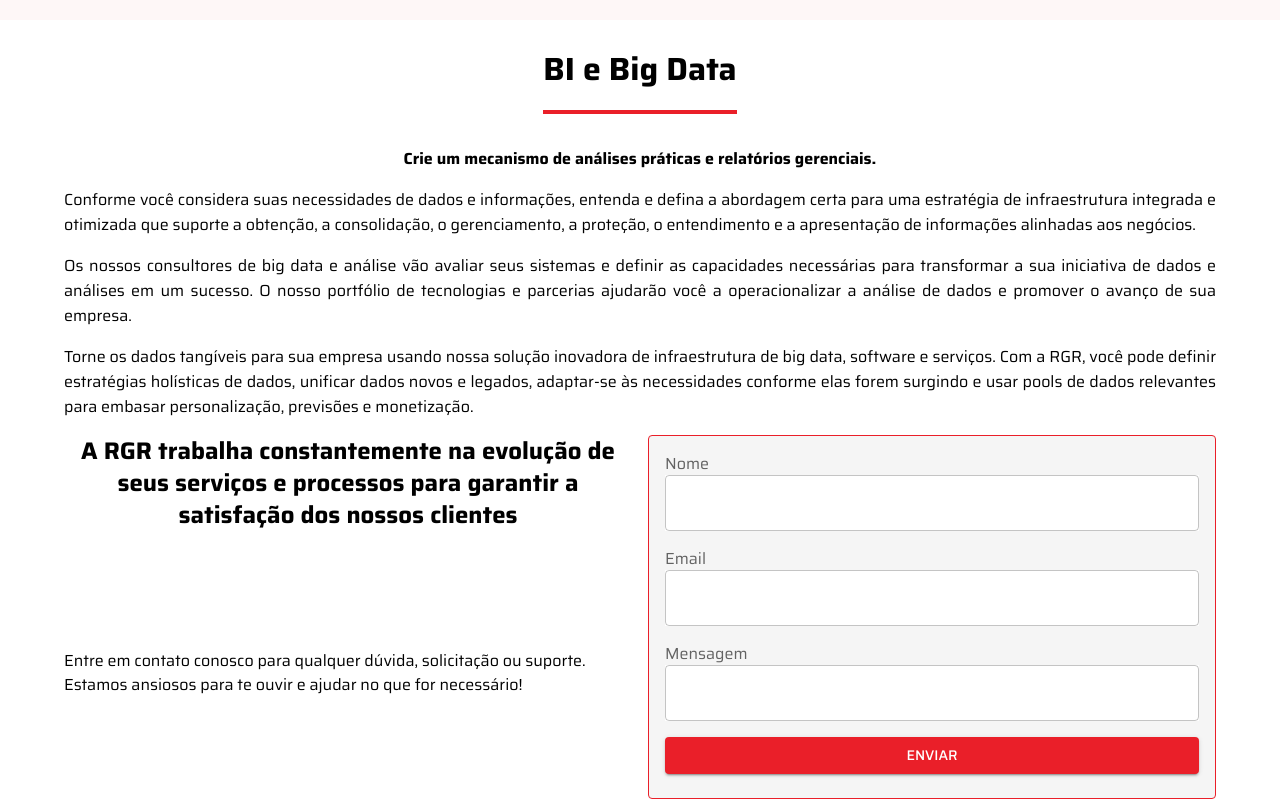
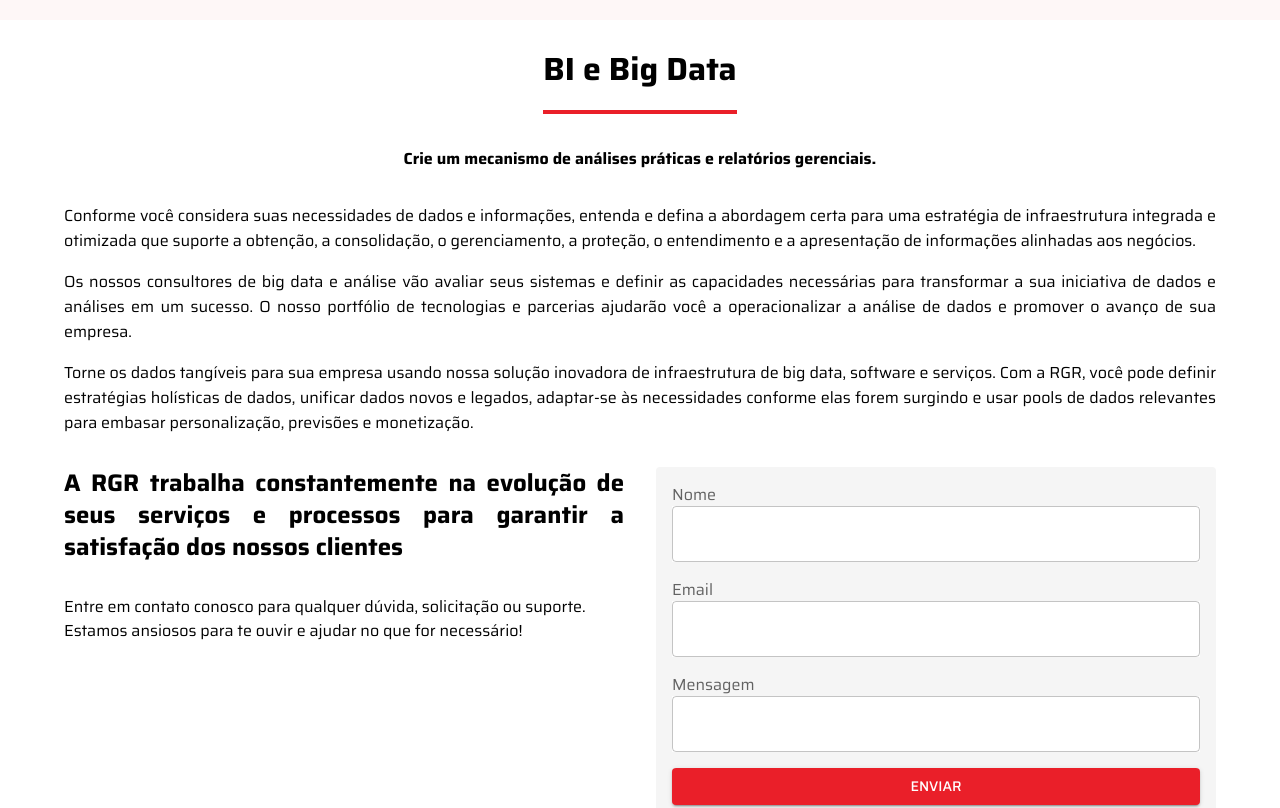
Before and after one commit to rgr-tecnologia/site, a Next.js app: page / in a window 1280 px wide. Shown: the part 2280-3088 px from the top of the page. Built offline with nearby package versions, Linux system fonts and the light colour scheme.

Commit message:
Adicionando notificações de envio de email

```diff
--- a/components/ContactForm.tsx
+++ b/components/ContactForm.tsx
@@ -1,6 +1,14 @@
 "use client";
 import { LoadingButton } from "@mui/lab";
-import { TextField, Grid, InputLabel, Card, CardContent } from "@mui/material";
+import {
+  TextField,
+  Grid,
+  InputLabel,
+  Card,
+  CardContent,
+  Snackbar,
+  Alert,
+} from "@mui/material";
 import { useState } from "react";
 import { useForm, SubmitHandler, Controller } from "react-hook-form";
 
@@ -24,6 +32,8 @@
   });
 
   const [isLoading, setIsLoading] = useState(false);
+  const [isSuccess, setIsSuccess] = useState(false);
+  const [hasError, setHasError] = useState<Error[]>([]);
 
   const onSubmit: SubmitHandler<Inputs> = async (data) => {
     setIsLoading(true);
@@ -36,20 +46,23 @@
         body: JSON.stringify(data),
       });
 
-      if (response.status === 200) {
-        reset();
-      } else if (response.status === 400) {
+      if (response.ok) {
+        setIsSuccess(true);
+        reset(defaultValues);
+      } else {
         throw new Error("Erro ao enviar email");
       }
     } catch (error) {
+      console.error(error);
       if (error instanceof Error) {
-        console.error(error.message);
+        setHasError([...hasError, error]);
       }
     }
     setIsLoading(false);
   };
 
   return (
+    <>
       <Card
         style={{
           backgroundColor: "#f5f5f5",
@@ -97,6 +110,27 @@
           </form>
         </CardContent>
       </Card>
+      <Snackbar
+        open={isSuccess}
+        autoHideDuration={6000}
+        onClose={() => setIsSuccess(false)}
+        anchorOrigin={{ vertical: "bottom", horizontal: "right" }}
+      >
+        <Alert severity="success" onClose={() => setIsSuccess(false)}>
+          Email enviado com sucesso!.
+        </Alert>
+      </Snackbar>
+      <Snackbar
+        open={hasError.length > 0}
+        autoHideDuration={6000}
+        onClose={() => setHasError([])}
+        anchorOrigin={{ vertical: "bottom", horizontal: "right" }}
+      >
+        <Alert severity="error" onClose={() => setHasError([])}>
+          Erro ao enviar email.
+        </Alert>
+      </Snackbar>
+    </>
   );
 };
 
--- a/components/sections/BigData.tsx
+++ b/components/sections/BigData.tsx
@@ -15,7 +15,7 @@
 export function BigData() {
   return (
     <Container>
-      <Grid container spacing={2}>
+      <Grid container spacing={4}>
         <Grid item container justifyContent={"center"} textAlign={"center"}>
           <Text
             text={textTitle}
@@ -41,16 +41,10 @@
             xs: "column",
             md: "row",
           }}
-          spacing={2}
+          spacing={4}
         >
-          <Grid container item sm={6} spacing={2}>
-            <Grid
-              item
-              textAlign={{
-                xs: "justify",
-                sm: "center",
-              }}
-            >
+          <Grid container item sm={6} direction={"column"} spacing={4}>
+            <Grid item textAlign={"justify"}>
               <Typography variant="h5" fontWeight={"bold"}>
                 A RGR trabalha constantemente na evolução de seus serviços e
                 processos para garantir a satisfação dos nossos clientes
--- a/components/sections/ServiceManagement.tsx
+++ b/components/sections/ServiceManagement.tsx
@@ -94,6 +94,7 @@
                 <Card
                   style={{
                     width: "100%",
+                    border: ".09rem solid #EA1F29",
                   }}
                 >
                   <CardContent>
--- a/themes/Theme.tsx
+++ b/themes/Theme.tsx
@@ -22,7 +22,6 @@
     MuiCard: {
       styleOverrides: {
         root: {
-          border: ".09rem solid #EA1F29",
           boxShadow: "none",
         },
       },
```
Lines whose indentation alone changed are shown as unchanged.
